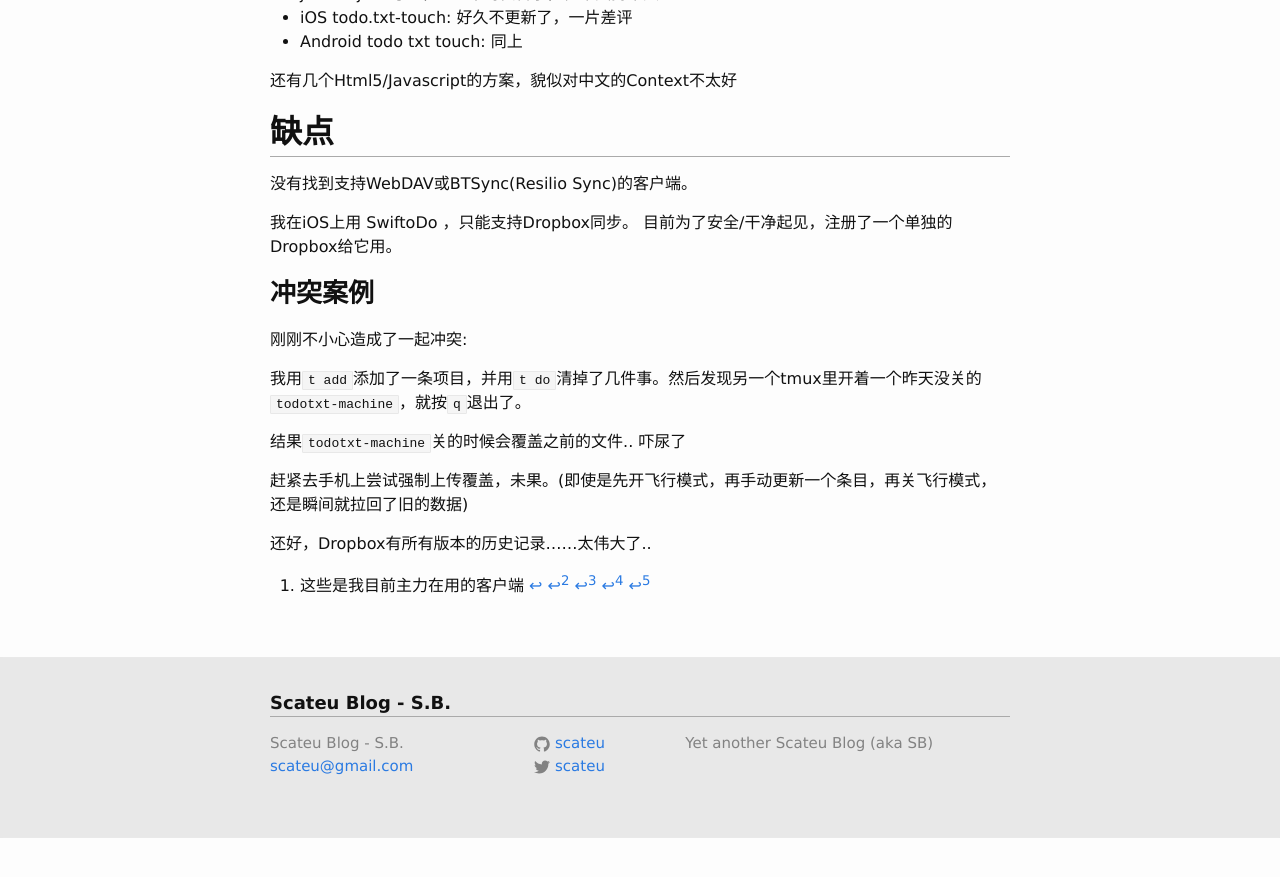
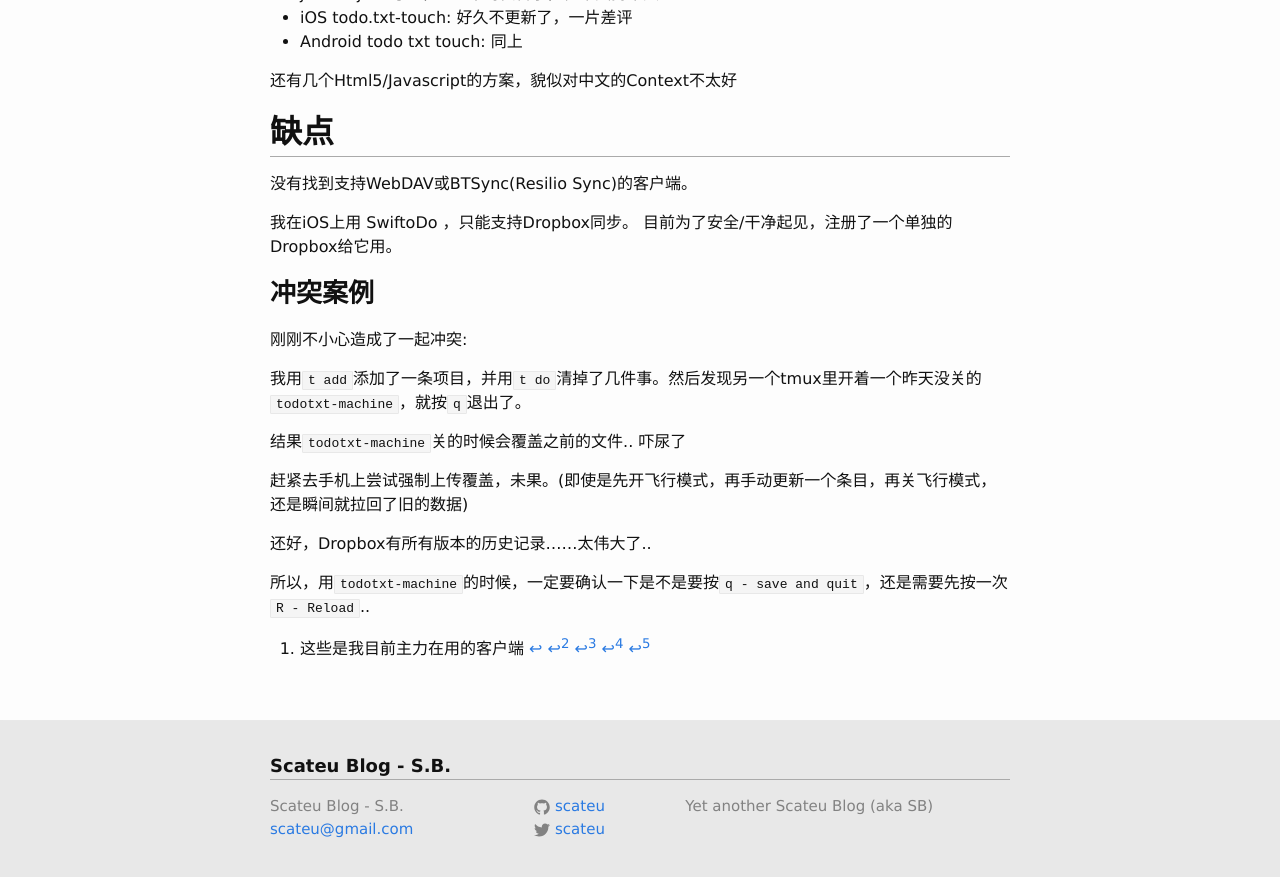
Before and after one commit to scateu/scateu.github.io, a Jekyll site: the page built from _posts/2017-01-11-todo-txt.md, in a window 1280 px wide and 900 px high, scrolled down 2678 px. Shown: the top 877 px of the window. Built offline with Jekyll 4.4.1, drawn with Linux system fonts in a browser that asks for light colours; nearby versions of some CDN libraries; comment, search, counter and statistics services are not loaded; before the commit the page ends 3515 px from its top, so only the background shows below that.

Commit message:
Thu Jan 12 11:22:02 HKT 2017

```diff
--- a/_posts/2017-01-11-todo-txt.md
+++ b/_posts/2017-01-11-todo-txt.md
@@ -133,3 +133,5 @@ t do 1   #把1号任务标为做完，并自动移动到done.txt里归档
 赶紧去手机上尝试强制上传覆盖，未果。(即使是先开飞行模式，再手动更新一个条目，再关飞行模式，还是瞬间就拉回了旧的数据)
 
 还好，Dropbox有所有版本的历史记录......太伟大了..
+
+所以，用`todotxt-machine`的时候，一定要确认一下是不是要按`q - save and quit`，还是需要先按一次`R - Reload`..
```
